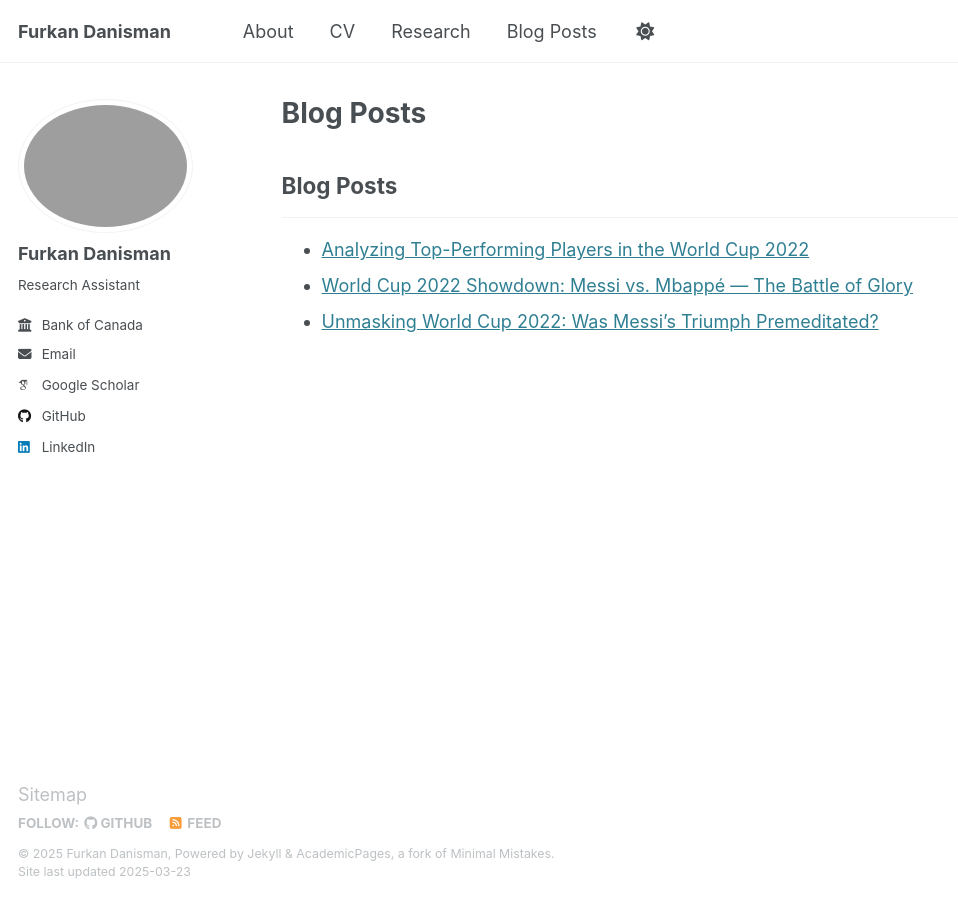
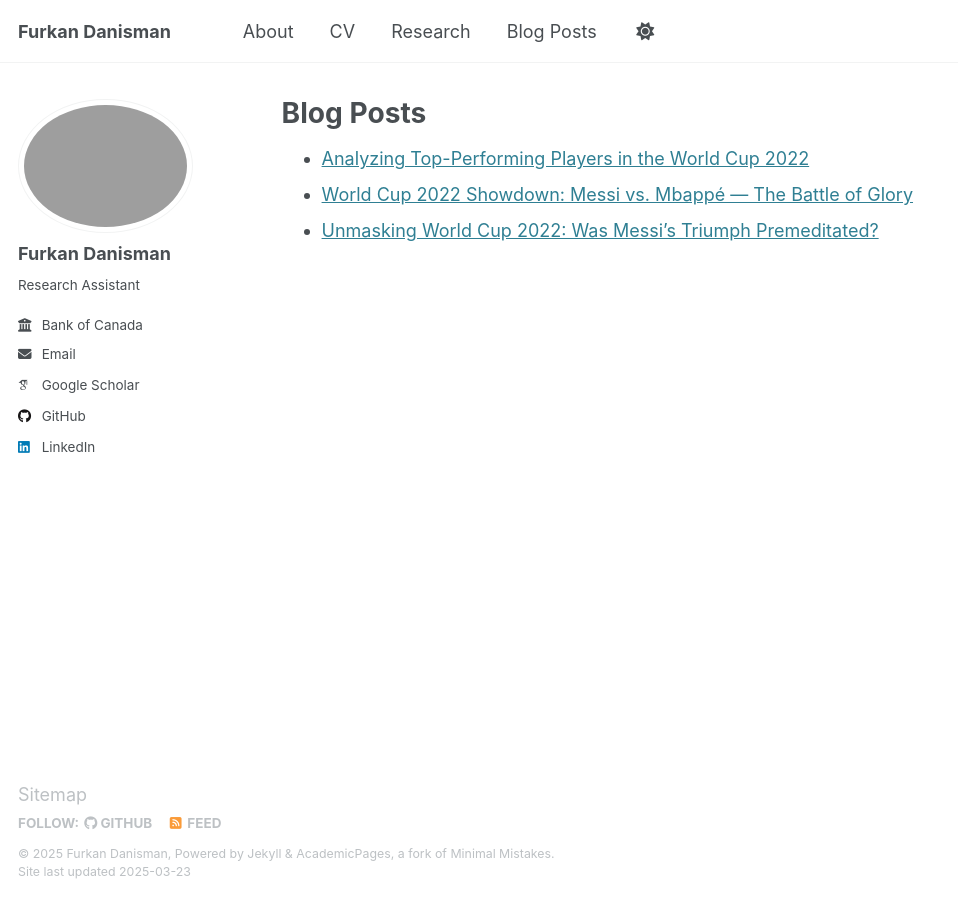
Before and after one commit to FurkanDanisman/FurkanDanisman.github.io, a Jekyll site: the page built from _pages/year-archive.html, in a window 1280 px wide. Shown: the whole page, without its empty margins (0-958 px from the left). Built offline with Jekyll 4.4.1, drawn with Linux system fonts in a browser that asks for light colours; some web fonts are replaced.

Commit message:
Update year-archive.html

```diff
--- a/_pages/year-archive.html
+++ b/_pages/year-archive.html
@@ -6,8 +6,6 @@ author_profile: true
 redirect_from:
   - /wordpress/blog-posts/
 ---
-
-<h2>Blog Posts</h2><hr />
 <ul>
   {% for post in site.posts %}
     <li>
```
